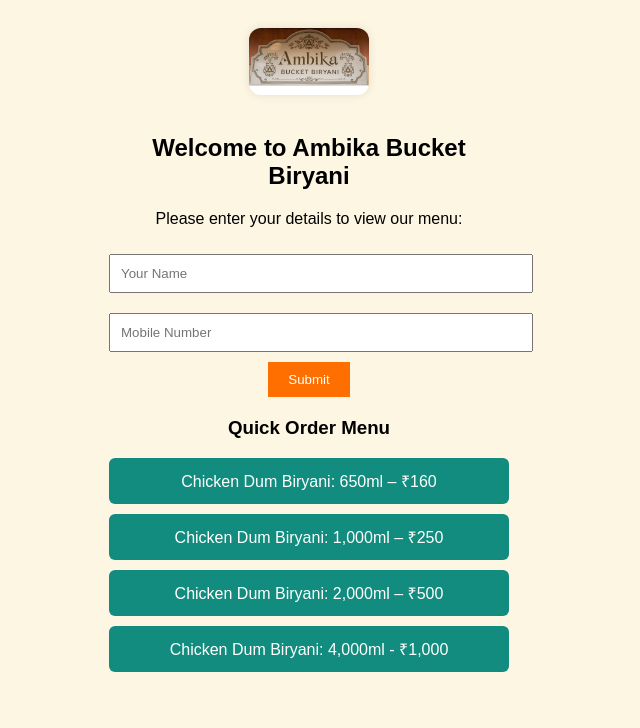
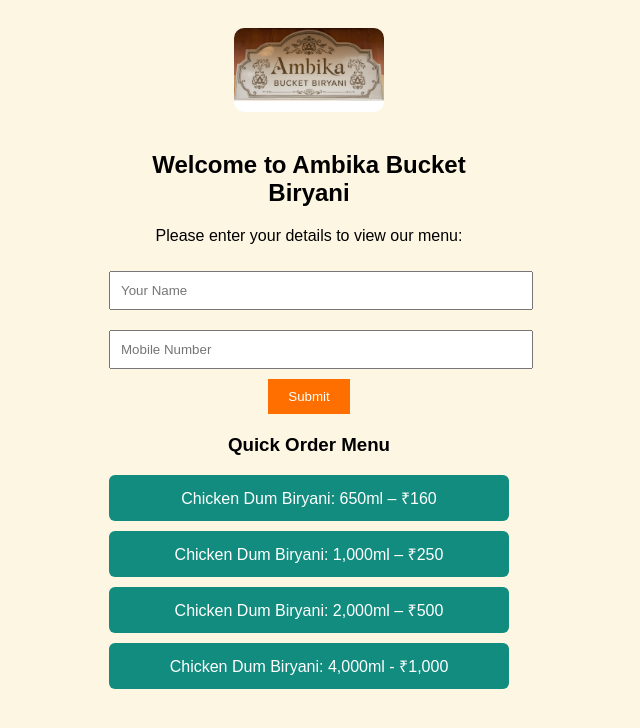
Before and after one commit to NareshHibare/AmbikaBucketBiryani, a plain HTML site: page index.html in a window 1280 px wide. Shown: the whole page, without its empty margins (331-971 px from the left). Drawn offline with Linux system fonts and the light colour scheme.

Commit message:
index.html

```diff
--- a/index.html
+++ b/index.html
@@ -6,11 +6,11 @@
 <title>Cloud Kitchen Info</title>
 <style>
   .logo {
-  width: 120px;        /* Adjust size here */
+  width: 150px;        /* Adjust size here */
   height: auto;
   margin-bottom: 15px;
-  border-radius: 12px; /* Makes corners soft (optional) */
-  box-shadow: 0px 0px 10px rgba(0,0,0,0.1); /* Optional effect */
+  border-radius: 10px; /* Makes corners soft (optional) */
+  box-shadow: 0px 0px 10px rgba(0,0,0,0); /* Optional effect */
 }
   body { font-family: Arial, sans-serif; padding: 20px; text-align: center; background: #fdf6e3; }
   .container { max-width: 400px; margin: auto; }
```
